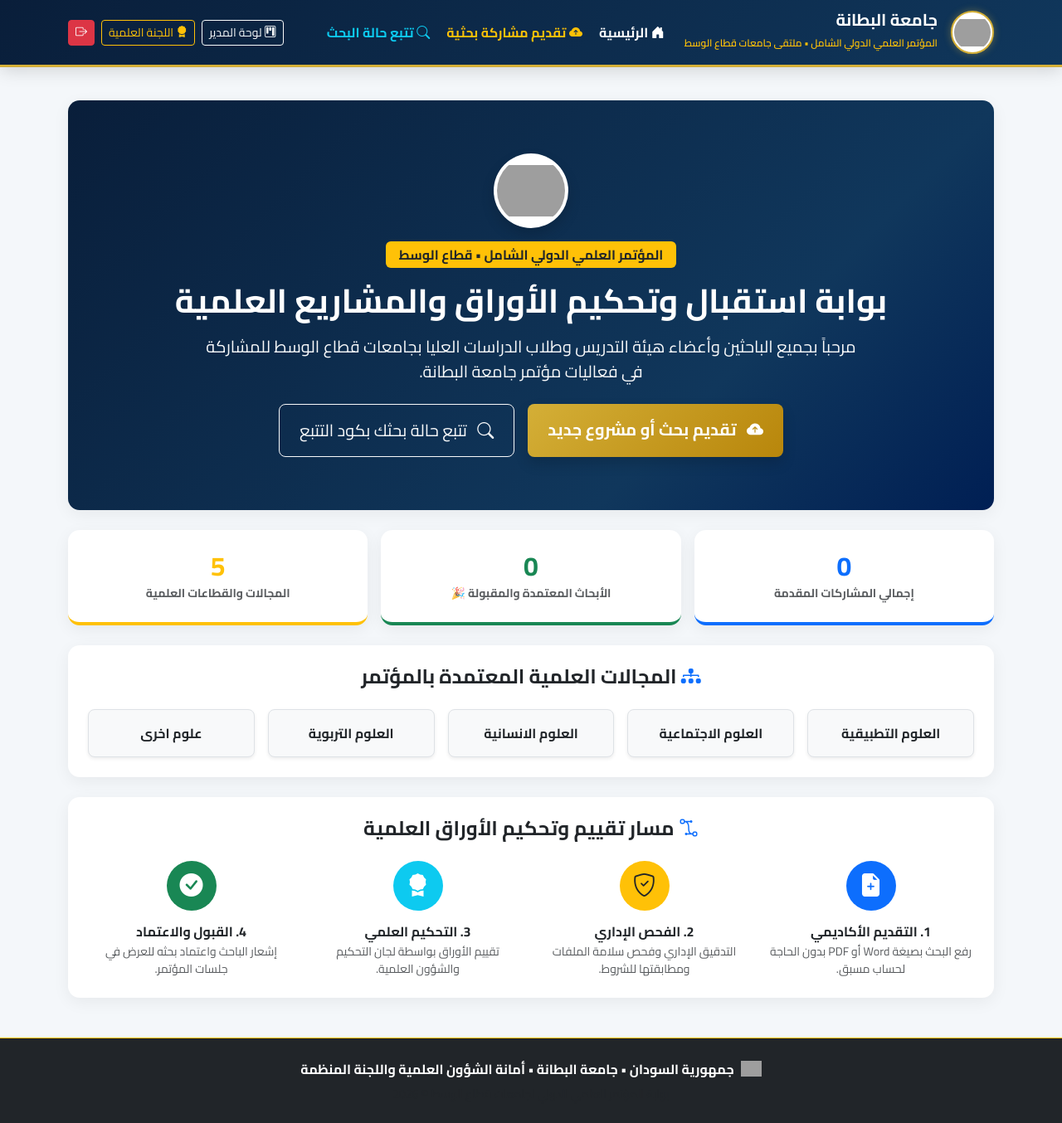
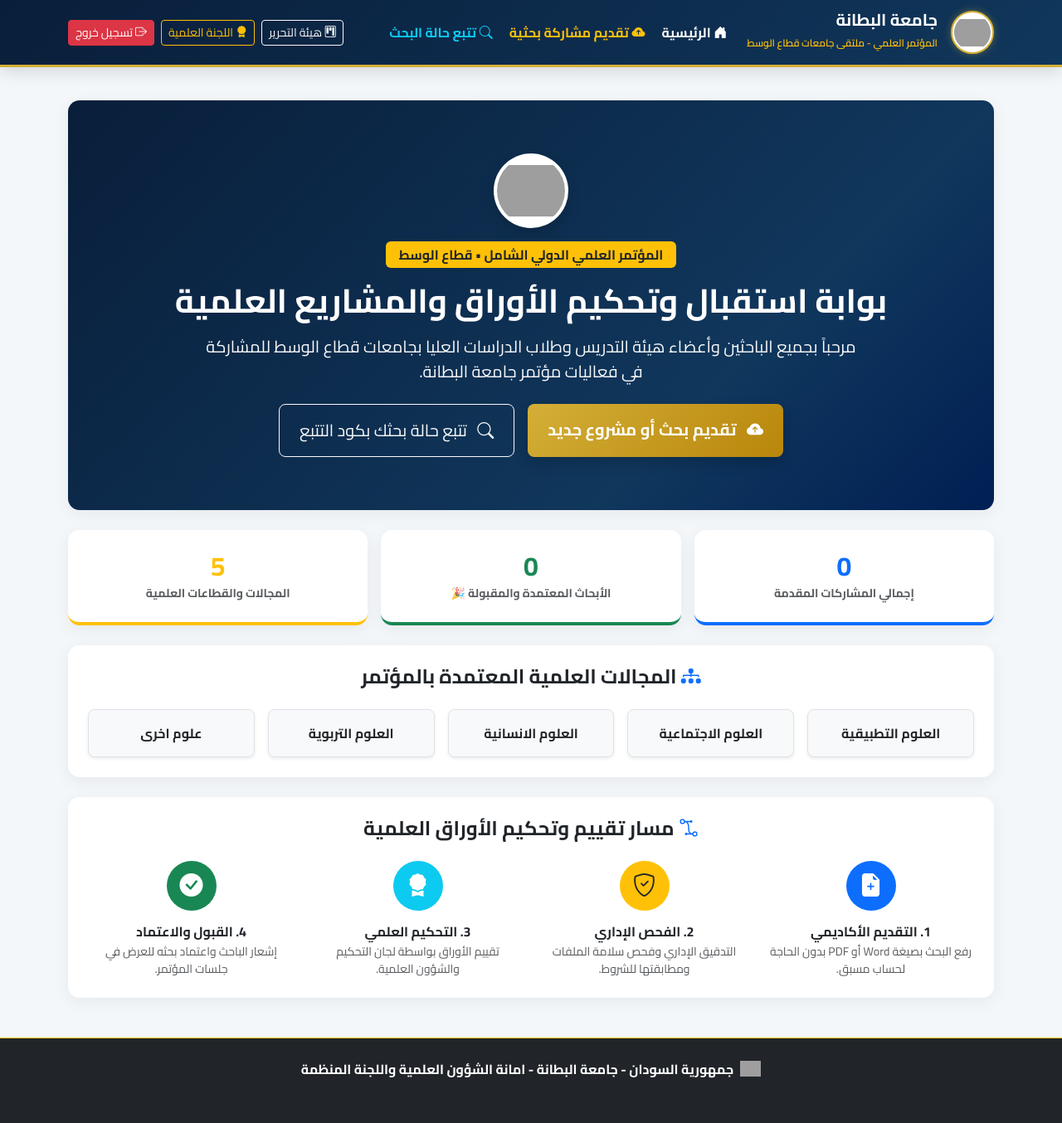
Before and after one commit to altayebawab024-code/conference-portal, a Django app: page / in a window 1280 px wide. Shown: the whole page at 83% size. Run offline with Django 5.2, Linux system fonts and the light colour scheme; the visitor is signed in with stand-in values (Sample User, id 1); data that the repository does not hold is empty; grey boxes are pictures that could not be loaded.

Commit message:
Update base.html

```diff
--- a/templates/submissions/base.html
+++ b/templates/submissions/base.html
@@ -4,12 +4,9 @@
 <head>
     <meta charset="UTF-8">
     <meta name="viewport" content="width=device-width, initial-scale=1.0">
-    <title>{% block title %}المؤتمر العلمي الدولي - جامعة البطانة وجامعات قطاع الوسط{% endblock %}</title>
-    <!-- Bootstrap 5.3 RTL CSS -->
+    <title>{% block title %}مؤتمر جامعة البطانة العلمي - ملتقى جامعات قطاع الوسط{% endblock %}</title>
     <link rel="stylesheet" href="https://cdn.jsdelivr.net/npm/bootstrap@5.3.0/dist/css/bootstrap.rtl.min.css">
-    <!-- Bootstrap Icons -->
     <link rel="stylesheet" href="https://cdn.jsdelivr.net/npm/bootstrap-icons@1.11.3/font/bootstrap-icons.min.css">
-    <!-- Google Fonts: Cairo -->
     <link rel="preconnect" href="https://fonts.googleapis.com">
     <link rel="preconnect" href="https://fonts.gstatic.com" crossorigin>
     <link href="https://fonts.googleapis.com/css2?family=Cairo:wght@400;600;700;800;900&display=swap" rel="stylesheet">
@@ -62,7 +59,6 @@
 </head>
 <body class="d-flex flex-column min-vh-100">
 
-    <!-- شريط الملاحة الرئيسي بشعار جامعة البطانة الرسمي -->
     <nav class="navbar navbar-expand-lg navbar-dark navbar-main py-2">
         <div class="container">
             <a class="navbar-brand d-flex align-items-center gap-3" href="{% url 'home' %}">
@@ -70,7 +66,7 @@
                 <div>
                     <div class="fw-bold fs-5 text-white lh-1">جامعة البطانة</div>
                     <small class="text-warning fw-semibold" style="font-size: 0.75rem;">
-                        المؤتمر العلمي الدولي الشامل • ملتقى جامعات قطاع الوسط
+                        المؤتمر العلمي - ملتقى جامعات قطاع الوسط
                     </small>
                 </div>
             </a>
@@ -94,12 +90,15 @@
 
                 <div class="d-flex align-items-center gap-2">
                     {% if user.is_authenticated %}
-                        <a href="{% url 'manager_portal' %}" class="btn btn-sm btn-outline-light"><i class="bi bi-kanban"></i> لوحة المدير</a>
-                        <!-- تم التعديل إلى اللجنة العلمية -->
-                        <a href="{% url 'scientific_portal' %}" class="btn btn-sm btn-outline-warning"><i class="bi bi-award-fill"></i> اللجنة العلمية</a>
+                        {% if user.is_superuser or user.username in 'editor,manager' %}
+                            <a href="{% url 'editor_portal' %}" class="btn btn-sm btn-outline-light"><i class="bi bi-kanban"></i> هيئة التحرير</a>
+                        {% endif %}
+                        {% if user.is_superuser or user.username == 'scientific' %}
+                            <a href="{% url 'scientific_portal' %}" class="btn btn-sm btn-outline-warning"><i class="bi bi-award-fill"></i> اللجنة العلمية</a>
+                        {% endif %}
                         <form method="post" action="{% url 'logout' %}" class="d-inline">
                             {% csrf_token %}
-                            <button type="submit" class="btn btn-sm btn-danger"><i class="bi bi-box-arrow-right"></i></button>
+                            <button type="submit" class="btn btn-sm btn-danger"><i class="bi bi-box-arrow-right"></i> تسجيل خروج</button>
                         </form>
                     {% else %}
                         <a href="{% url 'login' %}" class="btn btn-sm btn-outline-light"><i class="bi bi-shield-lock-fill"></i> دخول لجان المؤتمر</a>
@@ -109,7 +108,6 @@
         </div>
     </nav>
 
-    <!-- رسائل وتنبيهات النظام -->
     <div class="container mt-3">
         {% if messages %}
             {% for message in messages %}
@@ -121,23 +119,20 @@
         {% endif %}
     </div>
 
-    <!-- المحتوى الأساسي -->
     <main class="flex-grow-1 mb-5">
         {% block content %}{% endblock %}
     </main>
 
-    <!-- التذييل الأكاديمي المعتمد -->
     <footer class="bg-dark text-white text-center py-4 mt-auto border-top border-warning">
         <div class="container">
             <div class="d-flex justify-content-center align-items-center gap-2 mb-2">
                 <img src="{% static 'img/logo.png' %}" alt="جامعة البطانة" style="width: 25px; height: 25px; object-fit: contain;">
-                <span class="fw-bold">جمهورية السودان • جامعة البطانة • أمانة الشؤون العلمية واللجنة المنظمة</span>
+                <span class="fw-bold">جمهورية السودان - جامعة البطانة - امانة الشؤون العلمية واللجنة المنظمة</span>
             </div>
-            <p class="small text-muted mb-0">بوابة المؤتمر العلمي الدولي لجامعات قطاع الوسط © 2026</p>
+            <p class="small text-muted mb-0">بوابة مؤتمر جامعة البطانة العلمي لجامعات قطاع الوسط 2026</p>
         </div>
     </footer>
 
-    <!-- Bootstrap JS Bundle -->
     <script src="https://cdn.jsdelivr.net/npm/bootstrap@5.3.0/dist/js/bootstrap.bundle.min.js"></script>
     {% block extra_js %}{% endblock %}
 </body>
```
